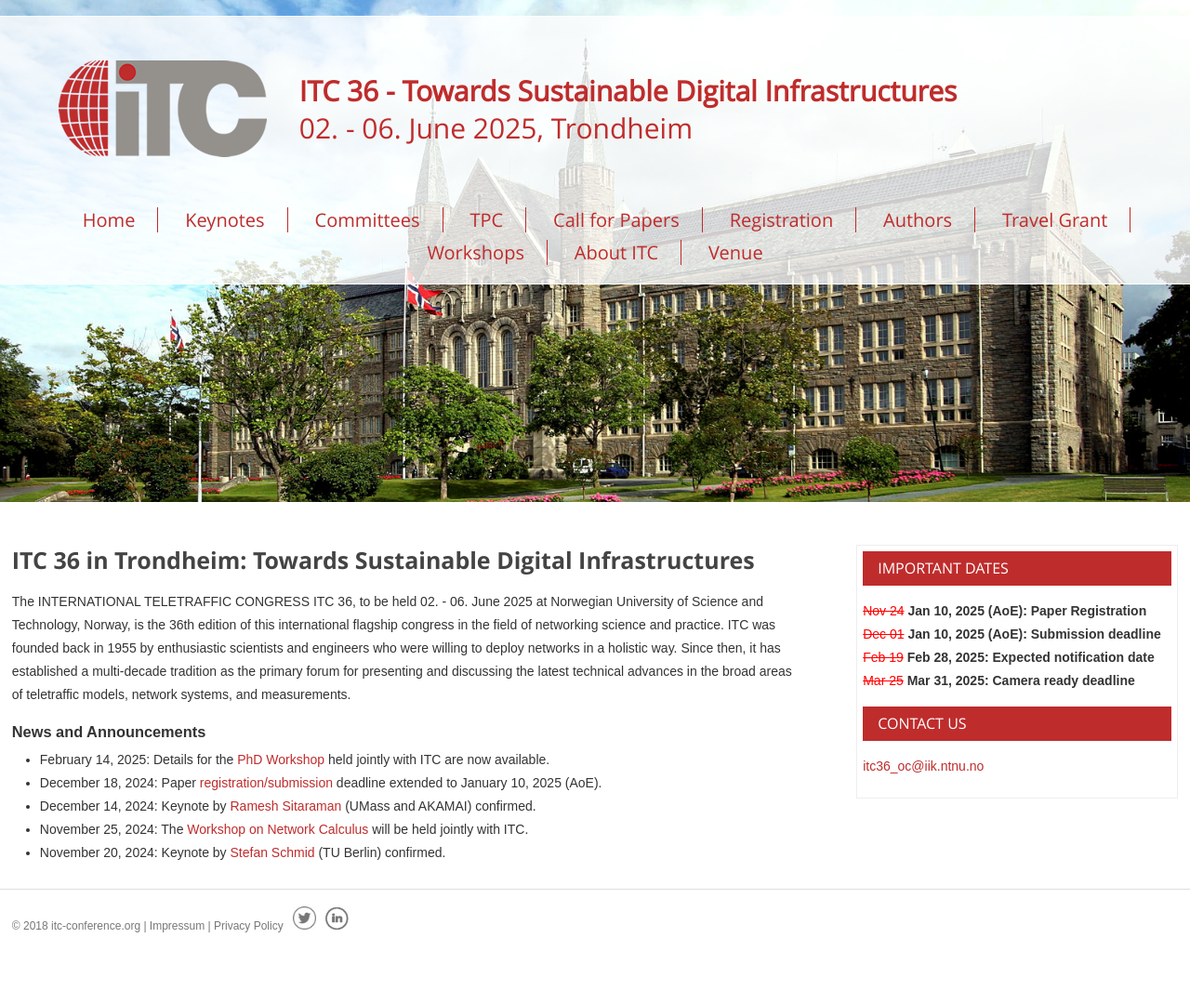
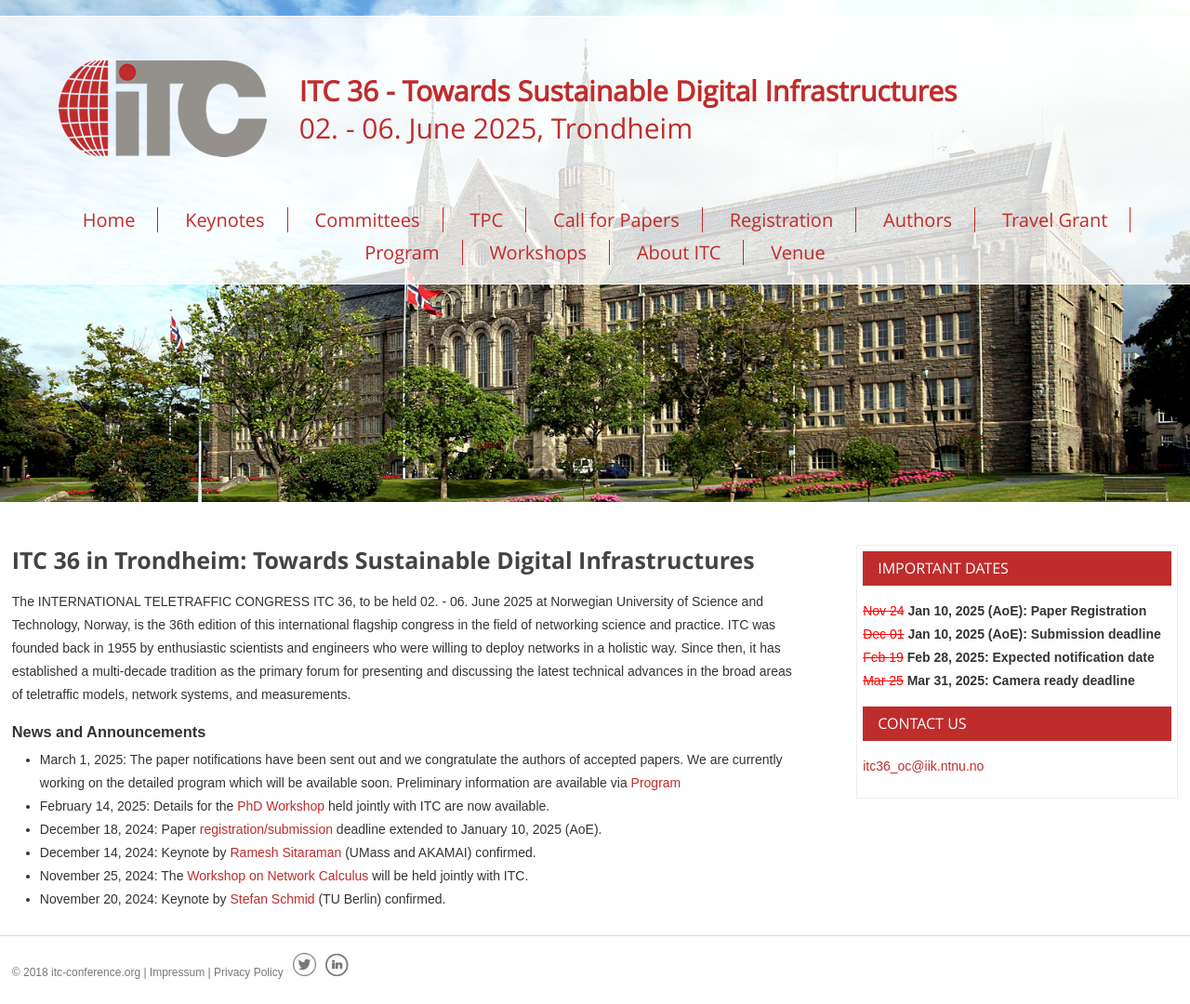
Before and after one commit to ohohlfeld/itc36, a Jekyll site: the page built from index.md, in a window 1280 px wide. Shown: the whole page at 93% size. Built offline with Jekyll 4.4.1, drawn with Linux system fonts in a browser that asks for light colours; before the commit the page ends 1030 px from its top, so only the background shows below that.

Commit message:
several updates

```diff
--- a/index.md
+++ b/index.md
@@ -10,7 +10,7 @@ menu-index: 0
 The INTERNATIONAL TELETRAFFIC CONGRESS {{ site.conference-name }}, to be held {{ site.conference-date }} at {{ site.conference-location-detail }}, is the {{ site.conference-number }} edition of this international flagship congress in the field of networking science and practice. ITC was founded back in 1955 by enthusiastic scientists and engineers who were willing to deploy networks in a holistic way. Since then, it has estab­lished a multi-decade tradition as the primary forum for presenting and dis­cussing the latest technical advances in the broad areas of teletraffic models, network systems, and measurements.
 
 ### News and Announcements
-
+* March 1, 2025: The paper notifications have been sent out and we congratulate the authors of accepted papers. We are currently working on the detailed program which will be available soon. Preliminary information are available via <a href="{{ site.baseurl }}/program.html">Program</a>
 * February 14, 2025: Details for the <a href="{{ site.baseurl }}/phdworkshop.html">PhD Workshop</a> held jointly with ITC are now available.
 * December 18, 2024: Paper <a href="https://itc2025.hotcrp.com/">registration/submission</a> deadline extended to January 10, 2025 (AoE).
 * December 14, 2024: Keynote by <a href="{{ site.baseurl }}/keynotes.html#keynote-2">Ramesh Sitaraman</a> (UMass and AKAMAI) confirmed.
```
Also changed, not shown: program.md (added, +9 -0 lines), assets/images/sponsors/IEEE-comsoc.gif.png (added), assets/images/sponsors/ieee-mb-blue-1.gif (added).
